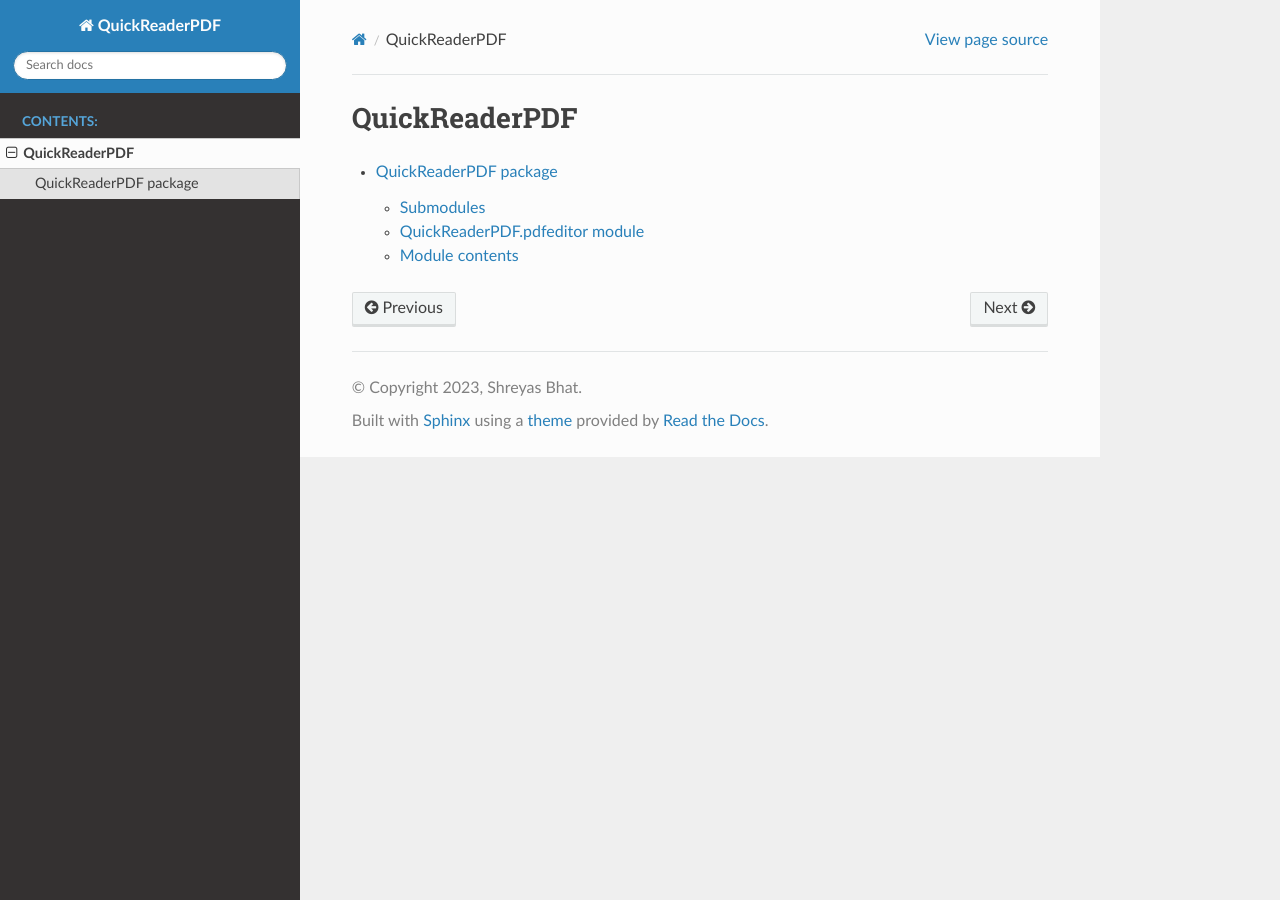
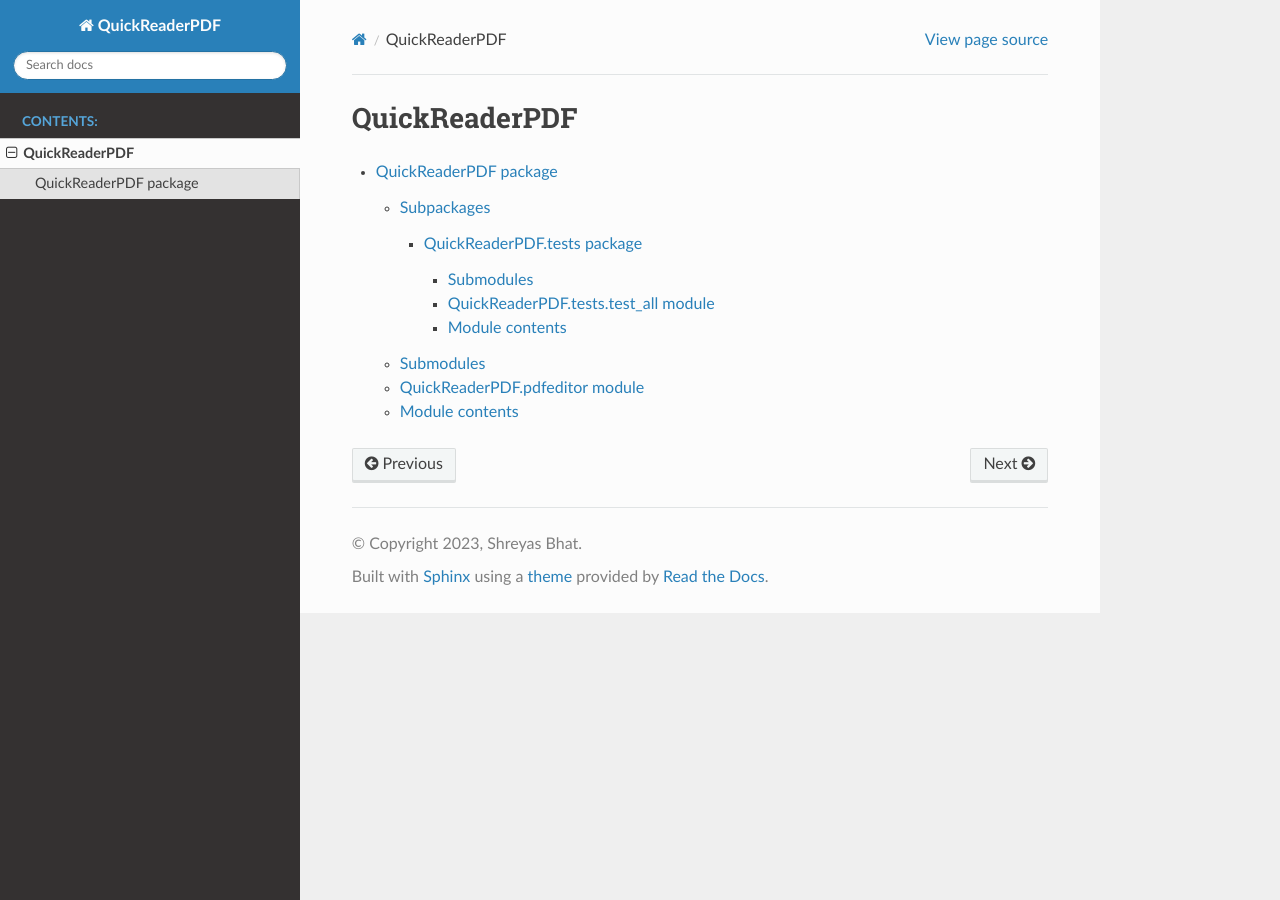
Before and after one commit to Sbhat92/QuickReaderPDF, a Sphinx documentation site: the page built from docs/modules.rst, in a window 1280 px wide. Built offline with Sphinx 7.4.7 and the Read the Docs theme 2.0.0, drawn with Linux system fonts in a browser that asks for light colours.

Commit message:
adding docs

```diff
--- a/docs/QuickReaderPDF.rst
+++ b/docs/QuickReaderPDF.rst
@@ -1,5 +1,13 @@
 QuickReaderPDF package
 ======================
+
+Subpackages
+-----------
+
+.. toctree::
+   :maxdepth: 4
+
+   QuickReaderPDF.tests
 
 Submodules
 ----------
--- /dev/null
+++ b/docs/QuickReaderPDF.tests.rst
@@ -0,0 +1,21 @@
+QuickReaderPDF.tests package
+============================
+
+Submodules
+----------
+
+QuickReaderPDF.tests.test\_all module
+-------------------------------------
+
+.. automodule:: QuickReaderPDF.tests.test_all
+   :members:
+   :undoc-members:
+   :show-inheritance:
+
+Module contents
+---------------
+
+.. automodule:: QuickReaderPDF.tests
+   :members:
+   :undoc-members:
+   :show-inheritance:
--- a/docs/conf.py
+++ b/docs/conf.py
@@ -6,26 +6,16 @@
 # -- Project information -----------------------------------------------------
 # https://www.sphinx-doc.org/en/master/usage/configuration.html#project-information
 
-
 project = 'QuickReaderPDF'
 copyright = '2023, Shreyas Bhat'
 author = 'Shreyas Bhat'
-release = 'v0.1.1'
+release = '0.1.1'
 
 # -- General configuration ---------------------------------------------------
 # https://www.sphinx-doc.org/en/master/usage/configuration.html#general-configuration
 
-master_doc = "index"
-extensions = [
-    'recommonmark',
-    'sphinx.ext.autodoc',
-    'sphinx.ext.viewcode',
-    'sphinx.ext.coverage',
-    'sphinx.ext.todo'
-    ]
-
+extensions = ['recommonmark', 'sphinx.ext.autodoc']
 source_suffix = ['.rst', '.md']
-todo_include_todos = True
 templates_path = ['_templates']
 exclude_patterns = ['_build', 'Thumbs.db', '.DS_Store']
 
@@ -34,16 +24,11 @@ exclude_patterns = ['_build', 'Thumbs.db', '.DS_Store']
 # -- Options for HTML output -------------------------------------------------
 # https://www.sphinx-doc.org/en/master/usage/configuration.html#options-for-html-output
 
-# html_theme = 'alabaster'
-# html_static_path = ['_static']
-# autoapi_dirs = ['../QuickReaderPDF']
-# autoapi_file = '../QuickReaderPDF/pdfeditor.py'
-
+html_static_path = ['_static']
 import sphinx_rtd_theme
 html_theme = "sphinx_rtd_theme"
 html_theme_path = [sphinx_rtd_theme.get_html_theme_path()]
 
-html_static_path = ['_static']
 from recommonmark.transform import AutoStructify
 
 def setup(app):
```
Also changed, not shown: docs/index.md (+2 -5 lines), 1 other file.
